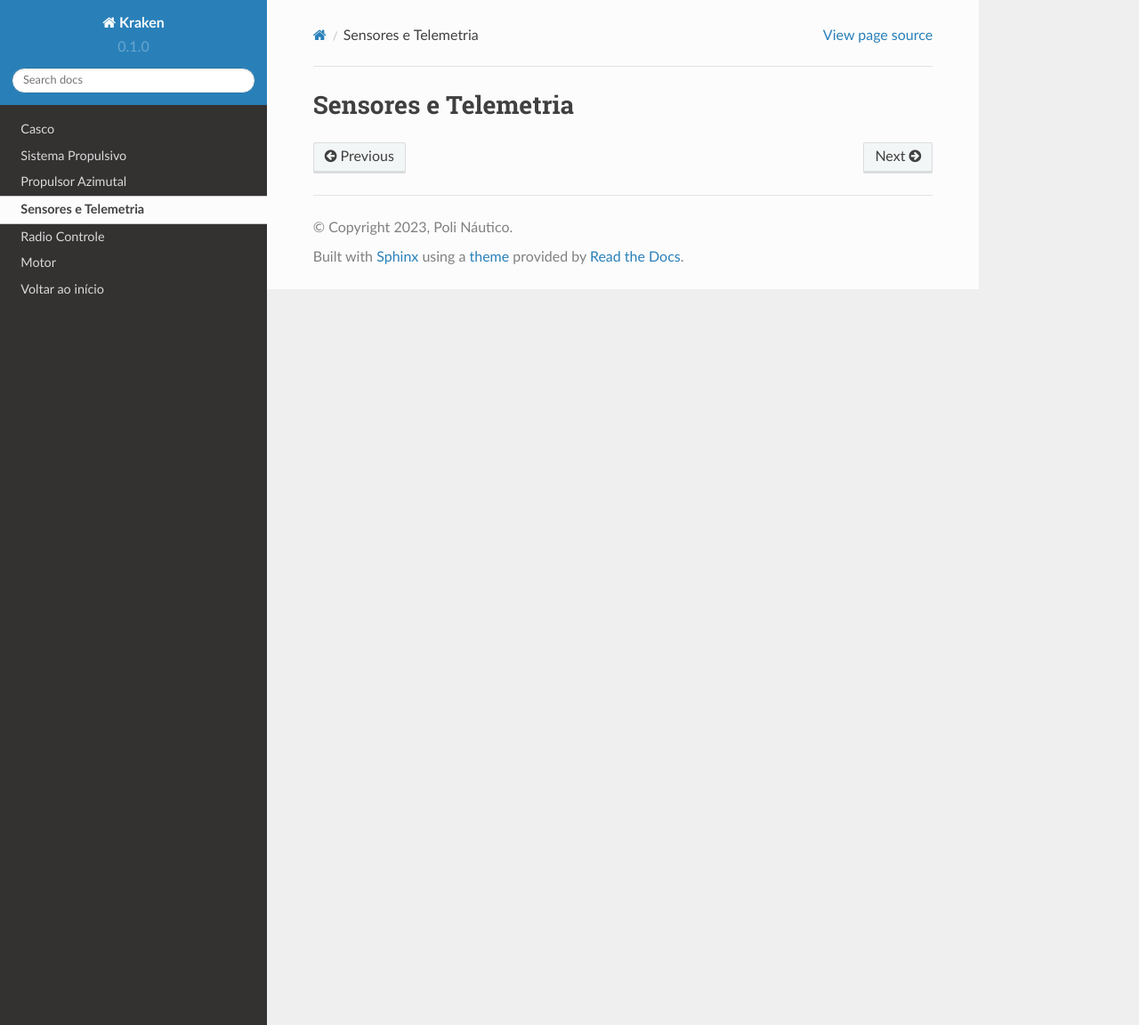
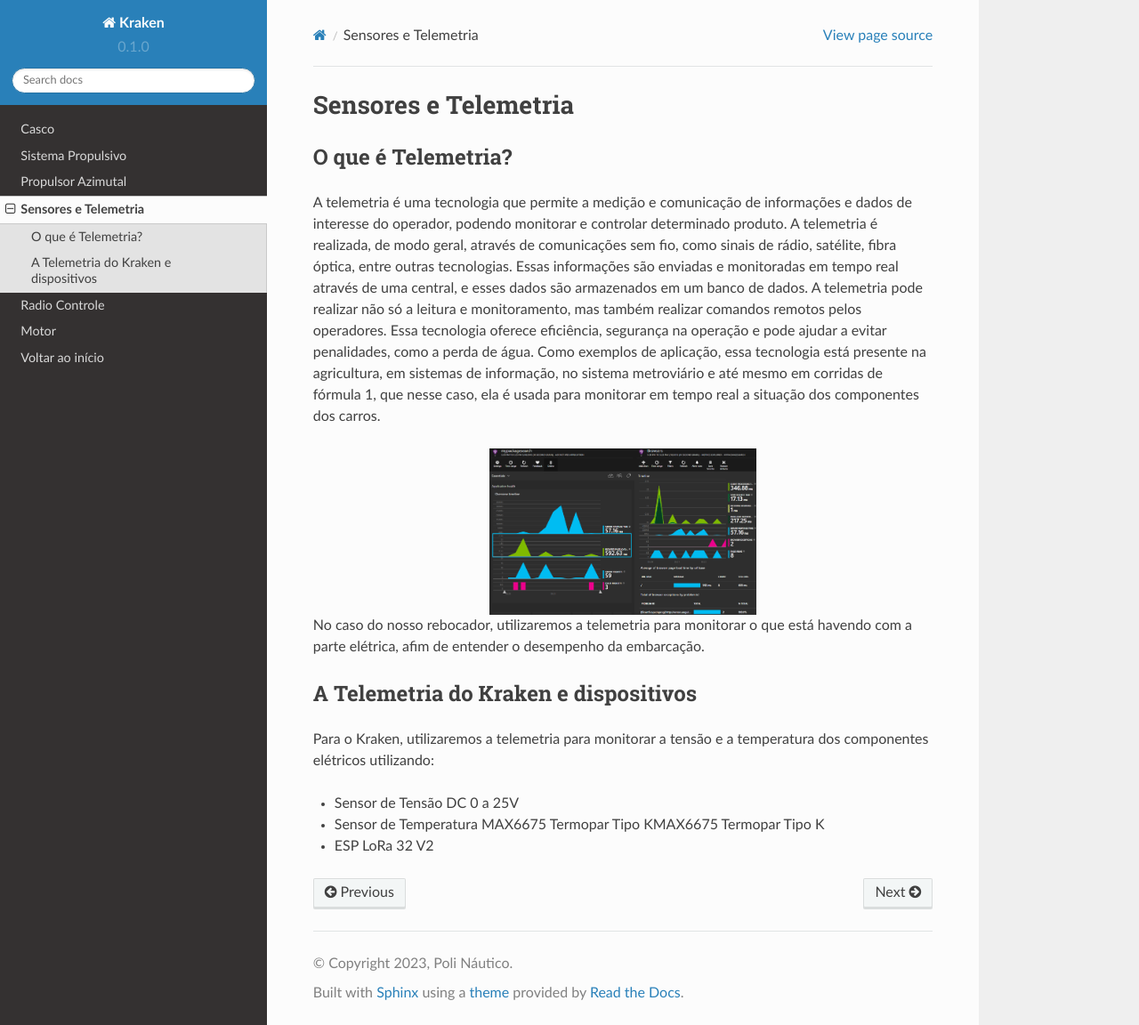
Before and after one commit to polinautico/RTD-Kraken, a Sphinx documentation site: the page built from docs/source/sensores.rst, in a window 1280 px wide and 1152 px high. Shown: the whole window at 89% size. Built offline with Sphinx 7.4.7 and the Read the Docs theme 2.0.0, drawn with Linux system fonts in a browser that asks for light colours.

Commit message:
Update sensores.rst

```diff
--- a/docs/source/sensores.rst
+++ b/docs/source/sensores.rst
@@ -1,3 +1,25 @@
 =====
 Sensores e Telemetria
 =====
+
+O que é Telemetria?
+-----
+A telemetria é uma tecnologia que permite a medição e comunicação de informações e dados de interesse do operador, podendo monitorar e controlar determinado produto.
+A telemetria é realizada, de modo geral, através de comunicações sem fio, como sinais de rádio, satélite, fibra óptica, entre outras tecnologias. Essas informações são enviadas e monitoradas em tempo real através de uma central, e esses dados são armazenados em um banco de dados. A telemetria pode realizar não só a leitura e monitoramento, mas também realizar comandos remotos pelos operadores. Essa tecnologia oferece eficiência, segurança na operação e pode ajudar a evitar penalidades, como a perda de água.
+Como exemplos de aplicação, essa tecnologia está presente na agricultura, em sistemas de informação, no sistema metroviário e até mesmo em corridas de fórmula 1, que nesse caso, ela é usada para monitorar em tempo real a situação dos componentes dos carros.
+
+.. image:: imagens/telemex.png
+  :align: center
+  :width: 300
+  :alt: Exemplo de Azimutal
+
+No caso do nosso rebocador, utilizaremos a telemetria para monitorar o que está havendo com a parte elétrica, afim de entender o desempenho da embarcação.
+
+
+A Telemetria do Kraken e dispositivos
+-----
+Para o Kraken, utilizaremos a telemetria para monitorar a tensão e a temperatura dos componentes elétricos utilizando:
+
+* Sensor de Tensão DC 0 a 25V
+* Sensor de Temperatura MAX6675 Termopar Tipo KMAX6675 Termopar Tipo K
+* ESP LoRa 32 V2
```
